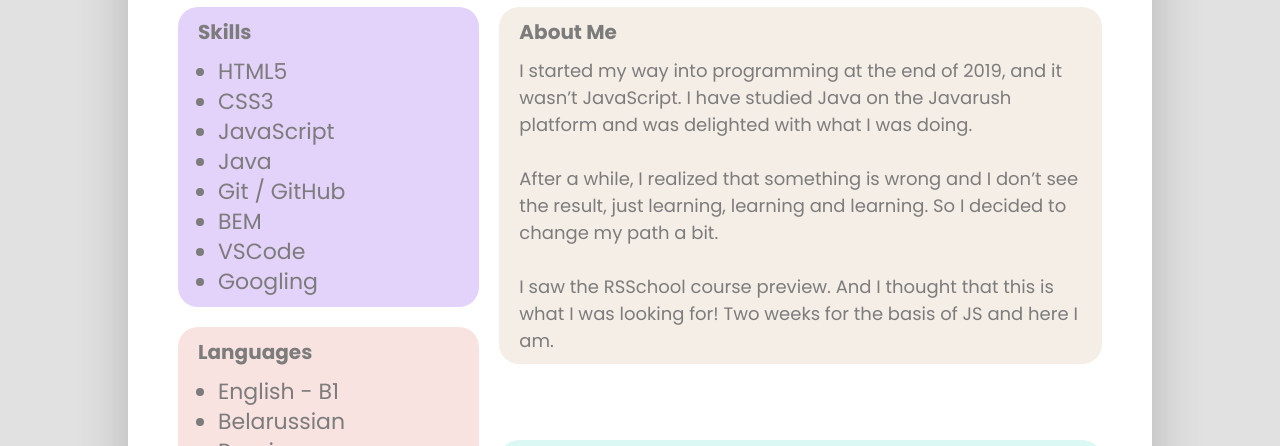
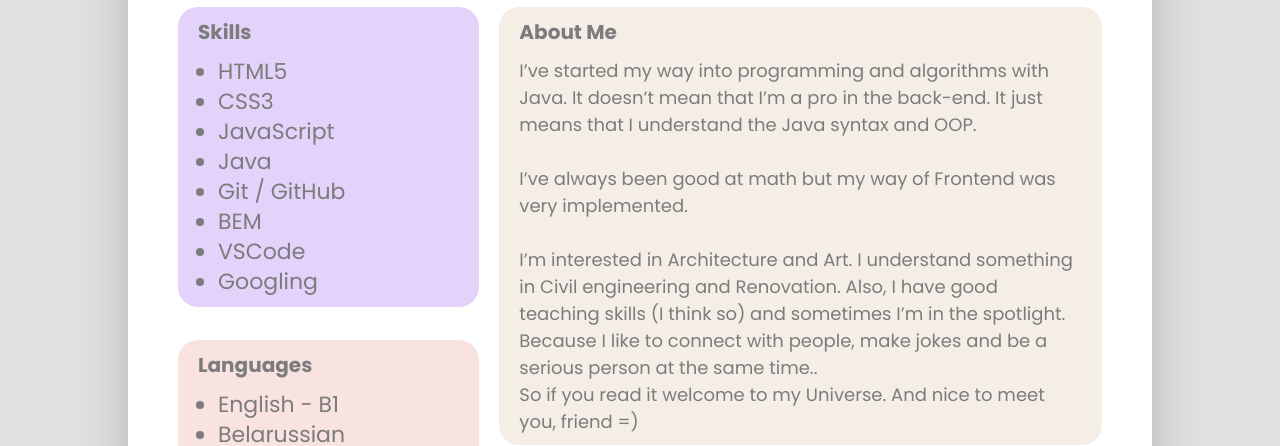
Before and after one commit to BetaBart/my_cv, a plain HTML site: page index.html in a window 1280 px wide. Shown: the part 354-800 px from the top of the page. Drawn offline with Linux system fonts and the light colour scheme.

Commit message:
update about section

```diff
--- a/index.html
+++ b/index.html
@@ -118,12 +118,10 @@
             <div class="right_side">
                 <section class="section_main about" id="about">
                     <h3 class="title">About Me</h3>
-                    <p>I started my way into programming at the end of 2019, and it wasn’t JavaScript.
-                        I have studied Java on the Javarush platform and was delighted with what I was doing.</p><br>
-                    <p>After a while, I realized that something is wrong and I don’t see the result, just learning,
-                        learning and learning. So I decided to change my path a bit.</p><br>
-                    <p>I saw the RSSchool course preview. And I thought that this is what I was looking for!
-                        Two weeks for the basis of JS and here I am.</p>
+                    <p>I’ve started my way into programming and algorithms with Java. It doesn’t mean that I’m a pro in the back-end. It just means that I understand the Java syntax and OOP.</p><br>
+                    <p>I’ve always been good at math but my way of Frontend was very implemented. </p><br>
+                    <p>I’m interested in Architecture and Art. I understand something in Civil engineering and Renovation. Also, I have good teaching skills (I think so) and sometimes I’m in the spotlight. Because I like to connect with people, make jokes and be a serious person at the same time..</p>
+                    <p>So if you read it welcome to my Universe. And nice to meet you, friend =)</p>
                 </section>
                 <section class="section_main code" id="code_ex">
                     <h3 class="title">Code Example</h3>
```
